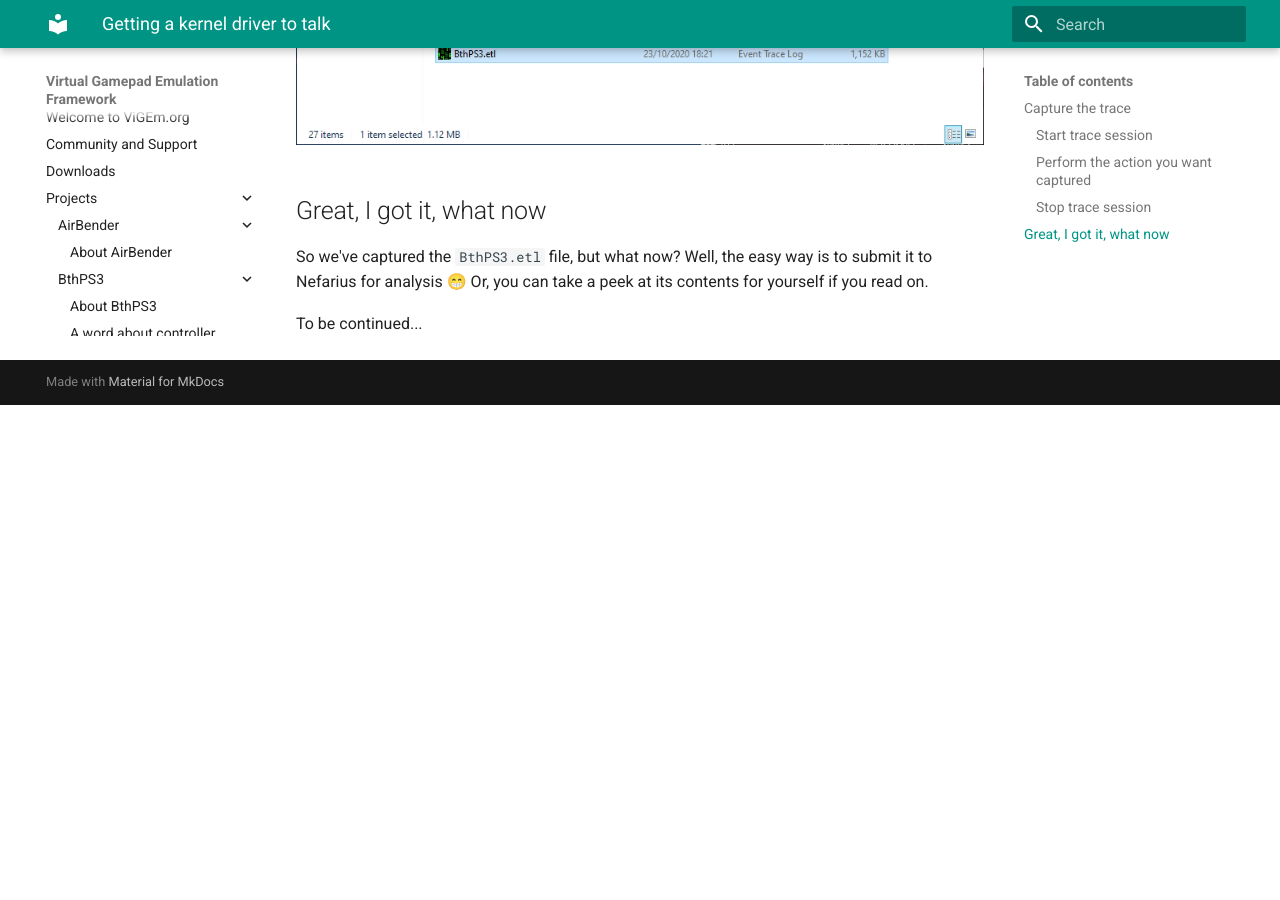
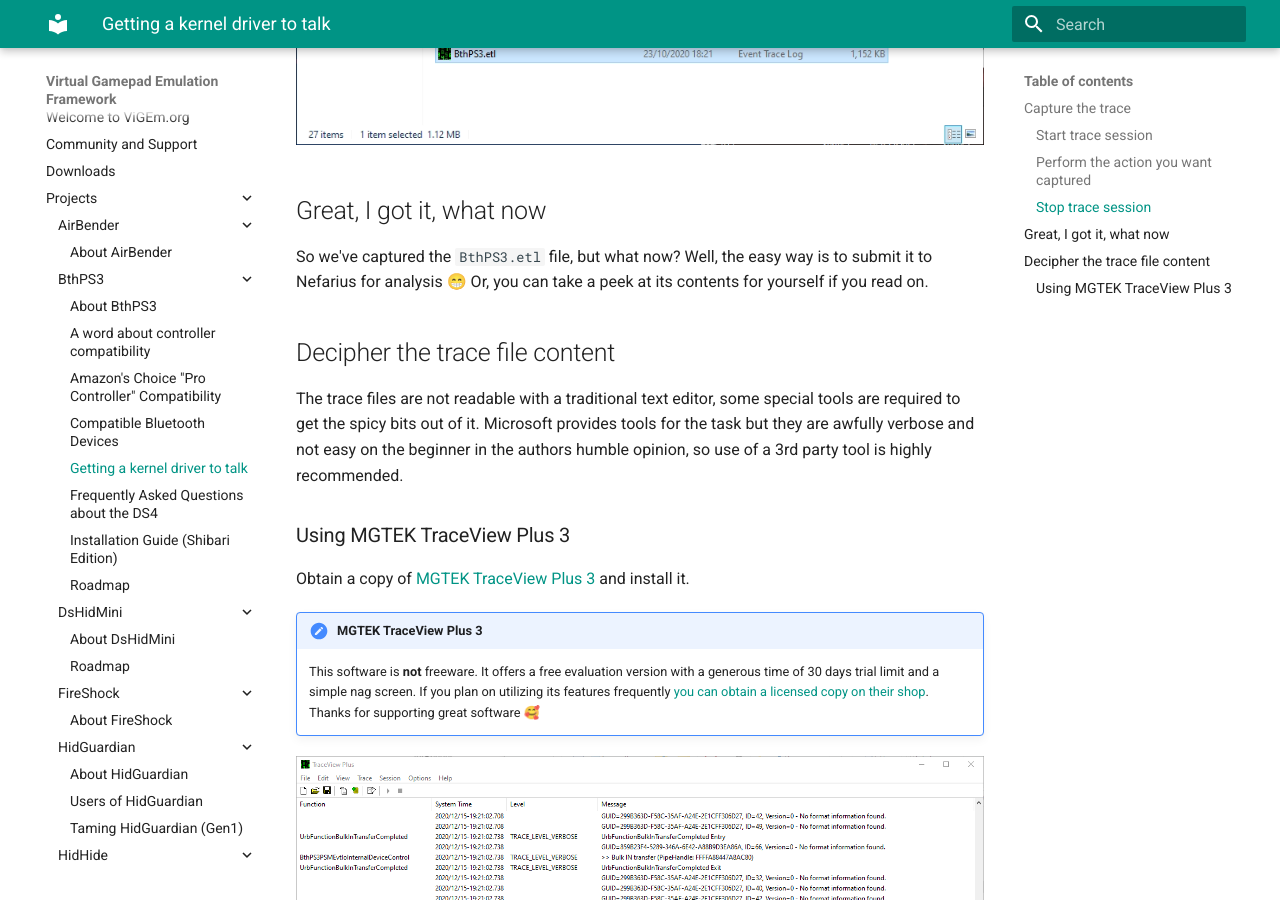
Before and after one commit to nefarius/ViGEm.github.io, an MkDocs documentation site: the page built from docs/projects/BthPS3/Debugging-the-drivers.md, in a window 1280 px wide and 900 px high, scrolled down 2916 px. Built offline with MkDocs 1.6.1 and Material for MkDocs 9.7.7, drawn with Linux system fonts in a browser that asks for light colours; before the commit the page ends 3321 px from its top, so only the background shows below that.

Commit message:
Added screenshots to debugging article

```diff
--- a/docs/projects/BthPS3/Debugging-the-drivers.md
+++ b/docs/projects/BthPS3/Debugging-the-drivers.md
@@ -44,4 +44,21 @@
 
 So we've captured the `BthPS3.etl` file, but what now? Well, the easy way is to submit it to Nefarius for analysis 😁 Or, you can take a peek at its contents for yourself if you read on.
 
-To be continued...
+## Decipher the trace file content
+
+The trace files are not readable with a traditional text editor, some special tools are required to get the spicy bits out of it. Microsoft provides tools for the task but they are awfully verbose and not easy on the beginner in the authors humble opinion, so use of a 3rd party tool is highly recommended.
+
+### Using MGTEK TraceView Plus 3
+
+Obtain a copy of [MGTEK TraceView Plus 3](https://www.mgtek.com/traceview) and install it.
+
+!!! important "MGTEK TraceView Plus 3"
+    This software is **not** freeware. It offers a free evaluation version with a generous time of 30 days trial limit and a simple nag screen. If you plan on utilizing its features frequently [you can obtain a licensed copy on their shop](https://www.mgtek.com/traceview/shop). Thanks for supporting great software 🥰
+
+![TraceView_PZJBtRmyn5.png](/images/TraceView_PZJBtRmyn5.png)
+
+![TraceView_OtoTHylNPh.png](/images/TraceView_OtoTHylNPh.png)
+
+![TraceView_GC5KAg7ee8.png](/images/TraceView_GC5KAg7ee8.png)
+
+![TraceView_ju8ERmEEUL.png](/images/TraceView_ju8ERmEEUL.png)
```
Also changed, not shown: docs/images/TraceView_GC5KAg7ee8.png (added), docs/images/TraceView_OtoTHylNPh.png (added), docs/images/TraceView_PZJBtRmyn5.png (added), docs/images/TraceView_ju8ERmEEUL.png (added).
